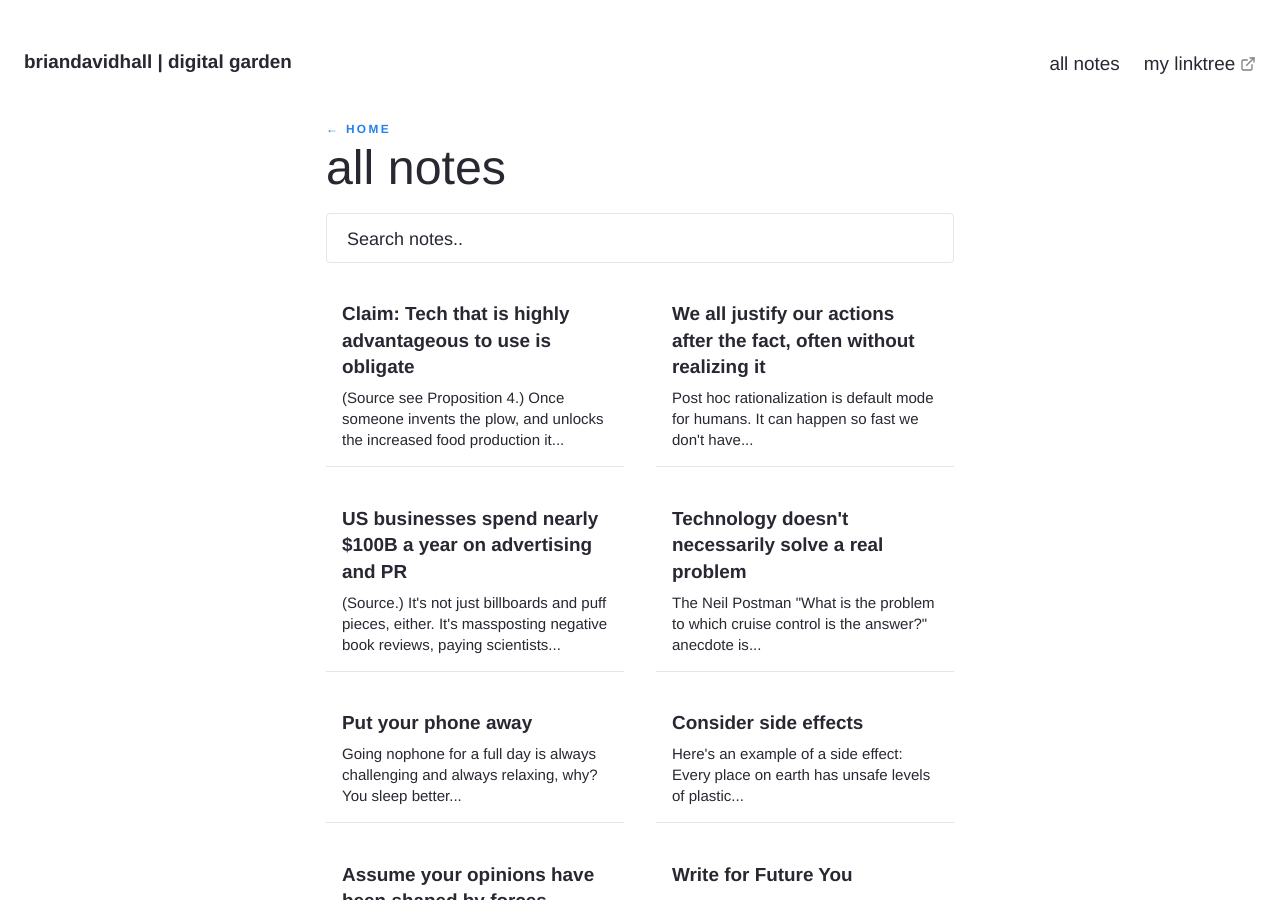
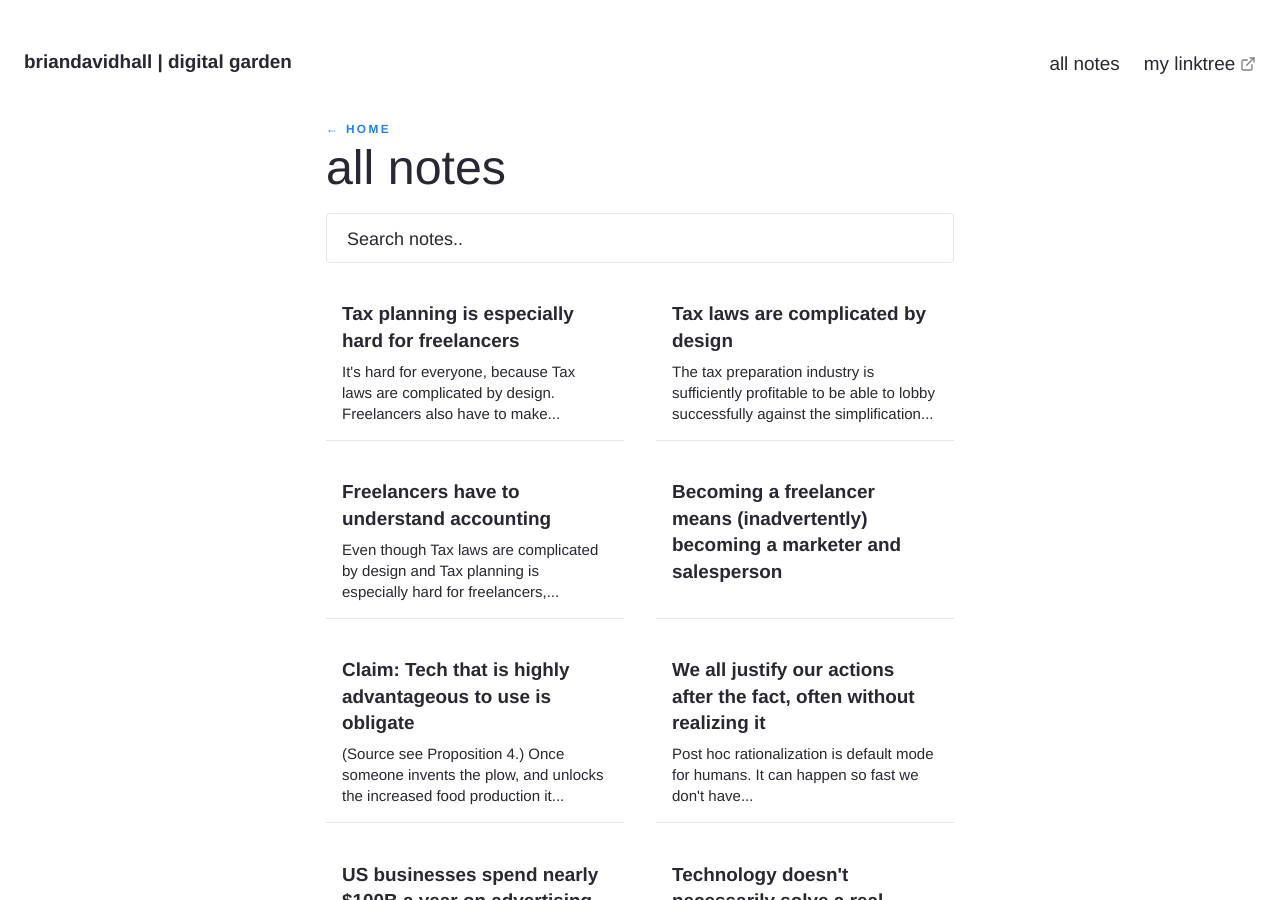
Before and after one commit to bruab/garden, a Jekyll site: the page built from pages/notes.md, in a window 1280 px wide and 900 px high. Built offline with Jekyll 4.4.1, drawn with Linux system fonts in a browser that asks for light colours.

Commit message:
add accounting notes

```diff
--- /dev/null
+++ b/_notes/Becoming a freelancer means (inadvertently) becoming a marketer and salesperson.md
@@ -0,0 +1,9 @@
+---
+
+title: "Becoming a freelancer means (inadvertently) becoming a marketer and salesperson"
+feed: show
+date: 2022-10-26
+# permalink: /credits
+# format: list
+
+---
--- /dev/null
+++ b/_notes/Freelancers have to understand accounting.md
@@ -0,0 +1,19 @@
+---
+
+title: Freelancers have to understand accounting
+feed: show
+date: 2022-10-26
+# permalink: /credits
+# format: list
+
+---
+
+Even though [[Tax laws are complicated by design]] and [[Tax planning is especially hard for freelancers]], we have to understand accounting tools and principles.
+
+Most accountants are not good at explaining in simple terms what's at stake with any given report, filing, or decision. Like everyone, they tend to suffer from the cures of knowledge.
+
+Accountants can ghost you. It happens all the time.
+
+Even an accountant who communicates well and doesn't disappear can make mistakes, resulting in an audit. If this happens, _hopefully_ they'll help, but resolving it is your own legal responsibility.
+
+Beyond all that, there are the simple risks of wasting money, running out of money, or doing something illegal in your money management. It's good to lean on experts, but these risks are serious enough that you shouldn't completely outsource their mitigation.
--- /dev/null
+++ b/_notes/Tax laws are complicated by design.md
@@ -0,0 +1,15 @@
+---
+
+title: Tax laws are complicated by design
+feed: show
+date: 2022-10-26
+# permalink: /credits
+# format: list
+
+---
+
+The tax preparation industry is sufficiently profitable to be able to lobby successfully against the simplification of the tax code.
+
+([Source](https://www.nbcnews.com/business/taxes/turbotax-h-r-block-spend-millions-lobbying-us-keep-doing-n736386) from mainstream media.)
+
+Combined with the facts that the law changes every year, and that each state has its own tax code, this means tax planning is hard, and [[Tax planning is especially hard for freelancers]].
--- /dev/null
+++ b/_notes/Tax planning is especially hard for freelancers.md
@@ -0,0 +1,13 @@
+---
+
+title: Tax planning is especially hard for freelancers
+feed: show
+date: 2022-10-26
+# permalink: /credits
+# format: list
+
+---
+
+It's hard for everyone, because [[Tax laws are complicated by design]].
+
+Freelancers also have to make estimated payments for the circularly-calculated [self-employment tax](https://www.irs.gov/businesses/small-businesses-self-employed/estimated-taxes), an added burden - and they have to make these estimates despite having unpredictable income.
```
Also changed, not shown: pages/index.md (+1 -1 lines).
